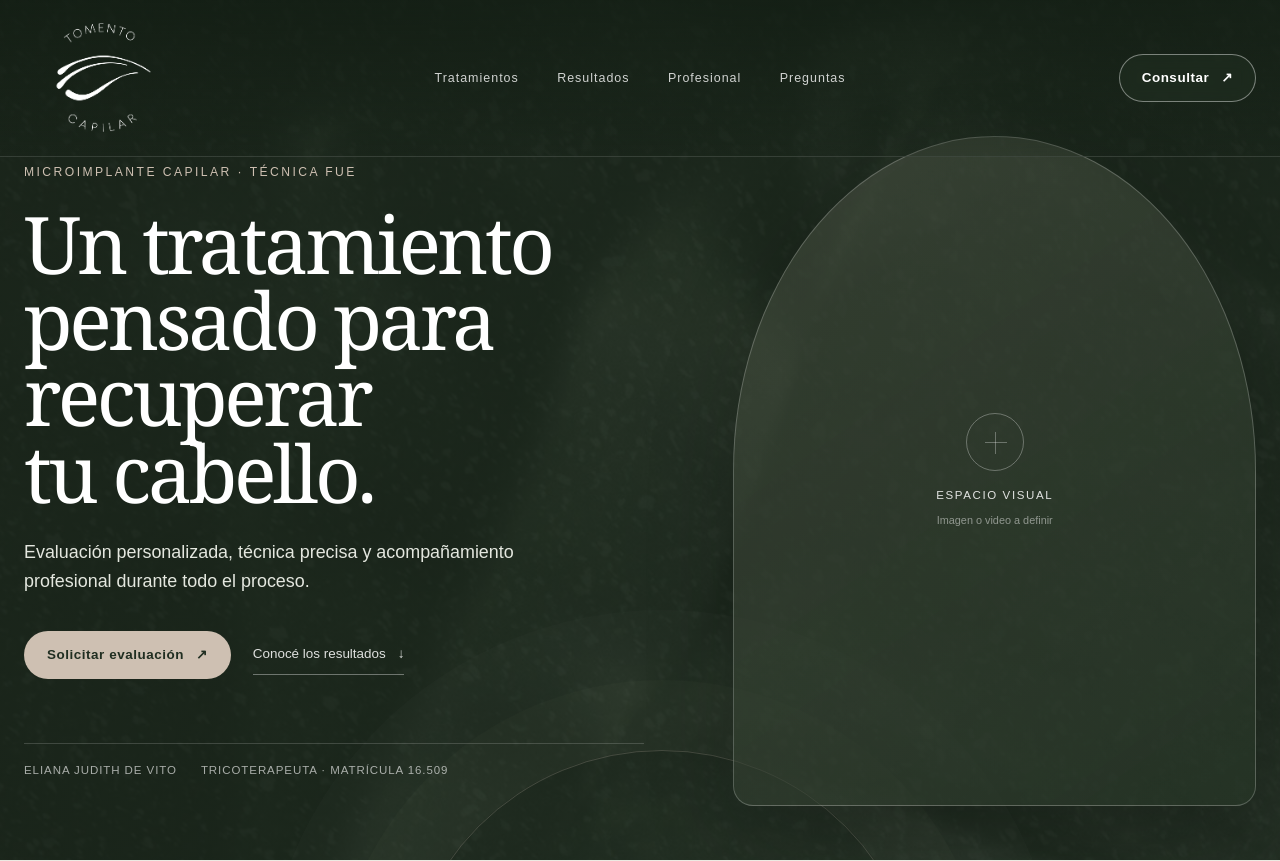
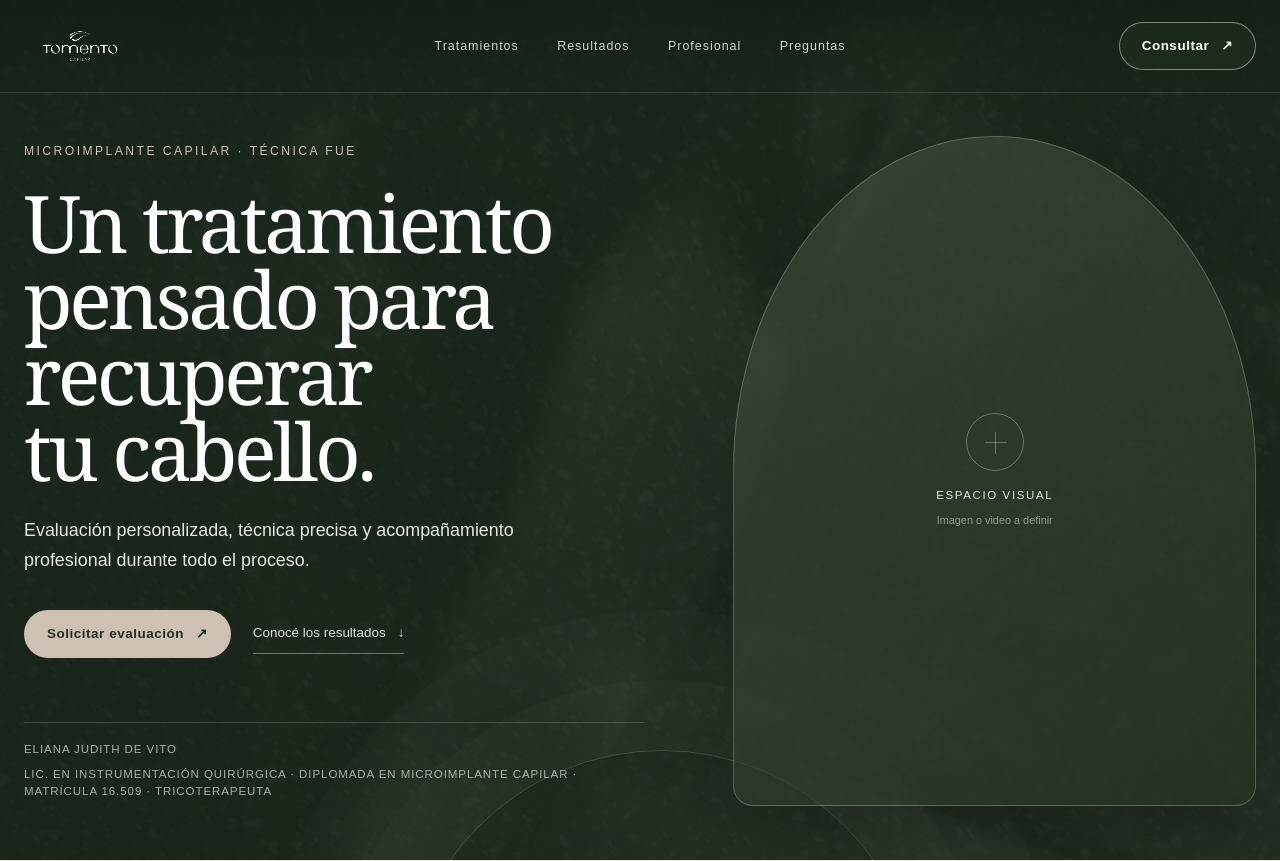
Before and after one commit to mlav-prog/tomento-web, a Next.js app: page / in a window 1280 px wide. Shown: the top 861 px of the page. Built offline with nearby package versions, Linux system fonts and the light colour scheme.

Commit message:
fix: use primary Tomento logo and update credentials

```diff
--- a/components/layout/Footer/Footer.jsx
+++ b/components/layout/Footer/Footer.jsx
@@ -3,5 +3,5 @@ import { assetPath } from "@/lib/assets";
 import styles from "./Footer.module.css";
 
 export default function Footer() {
-  return <footer className={styles.footer}><div className={styles.inner}><Image src={assetPath("/images/brand/logo-white.png")} alt="Tomento Capilar" width={343} height={157} /><p>Microimplante y tratamientos capilares en CABA.</p><div><a href="https://www.instagram.com/tomentocapilar/" target="_blank" rel="noreferrer">Instagram</a><span>© Tomento Capilar</span></div></div></footer>;
+  return <footer className={styles.footer}><div className={styles.inner}><Image src={assetPath("/images/brand/logo-white.png")} alt="Tomento Capilar" width={842} height={595} /><p>Microimplante y tratamientos capilares en CABA.</p><div><a href="https://www.instagram.com/tomentocapilar/" target="_blank" rel="noreferrer">Instagram</a><span>© Tomento Capilar</span></div></div></footer>;
 }
--- a/components/layout/Footer/Footer.module.css
+++ b/components/layout/Footer/Footer.module.css
@@ -1,6 +1,6 @@
 .footer { padding: 34px 0; background: rgba(20,31,21,.94); border-top: 1px solid rgba(255,255,255,.12); }
 .inner { width: calc(100% - 48px); max-width: var(--content-width); margin: auto; display: grid; grid-template-columns: 150px 1fr auto; align-items: center; gap: 32px; }
-.inner img { width: 140px; height: auto; }
+.inner img { width: 120px; height: auto; }
 .inner p { margin: 0; color: rgba(255,255,255,.56); font-size: .75rem; }
 .inner div { display: flex; gap: 20px; color: rgba(255,255,255,.58); font-size: .7rem; }
 @media (max-width: 650px) { .inner { width: calc(100% - 32px); grid-template-columns: 1fr; } .inner div { justify-content: space-between; } }
--- a/components/layout/Header/Header.jsx
+++ b/components/layout/Header/Header.jsx
@@ -18,8 +18,8 @@ export default function Header() {
           <Image
             src={assetPath("/images/brand/logo-white.png")}
             alt="Tomento Capilar"
-            width={343}
-            height={157}
+            width={842}
+            height={595}
             priority
           />
         </a>
--- a/components/layout/Header/Header.module.css
+++ b/components/layout/Header/Header.module.css
@@ -18,7 +18,7 @@
 }
 
 .brand {
-  width: 156px;
+  width: 112px;
 }
 
 .brand img {
@@ -86,7 +86,7 @@
   }
 
   .brand {
-    width: 126px;
+    width: 96px;
   }
 
   .action a {
@@ -103,7 +103,7 @@
   }
 
   .brand {
-    width: 108px;
+    width: 86px;
   }
 
   .action a {
--- a/components/sections/Hero/Hero.jsx
+++ b/components/sections/Hero/Hero.jsx
@@ -22,7 +22,10 @@ export default function Hero() {
 
           <div className={styles.credentials}>
             <span>Eliana Judith De Vito</span>
-            <span>Tricoterapeuta · Matrícula 16.509</span>
+            <span>
+              Lic. en Instrumentación Quirúrgica · Diplomada en Microimplante Capilar ·
+              Matrícula 16.509 · Tricoterapeuta
+            </span>
           </div>
         </div>
 
```
Also changed, not shown: public/images/brand/logo-green.png, public/images/brand/logo-white.png.
